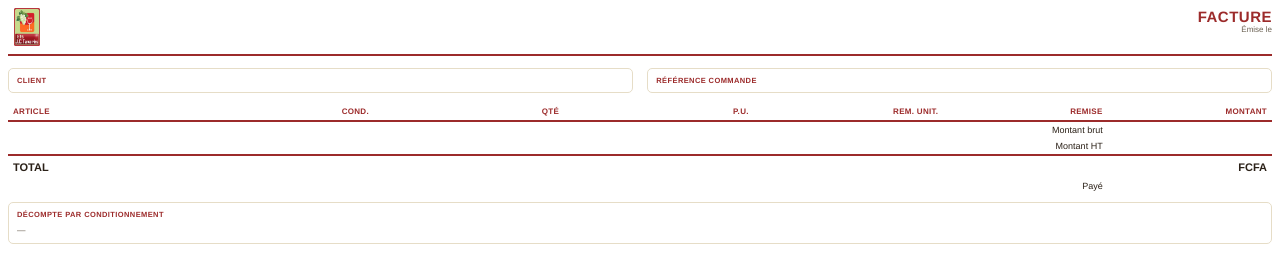
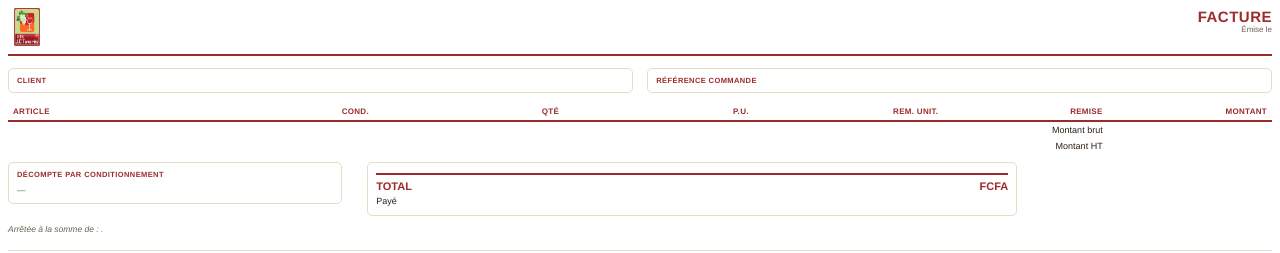
Before and after one commit to Mediasoftsenegal/gestion_stock, a Django app: template ventes/templates/ventes/facture_pdf.html in a window 1280 px wide. Shown: the top 253 px of the page. Run offline with Django 4.2, Linux system fonts and the light colour scheme; the template is opened without the code that fills it, so the values that code supplies are empty.

Commit message:
Reorganise la synthese de la facture PDF en deux cadres cote a cote
- Cadre decompte par conditionnement reduit a ~25% de largeur (x-3).
- Nouveau cadre ~50% (x-6) regroupant TOTAL, Paye et Reliquat (ce
  dernier affiche seulement s'il reste un solde du, jamais pour une
  facture soldee ou en trop-percu).

Co-Authored-By: Claude Sonnet 5 <noreply@anthropic.com>

```diff
--- a/ventes/templates/ventes/facture_pdf.html
+++ b/ventes/templates/ventes/facture_pdf.html
@@ -28,18 +28,22 @@
   thead th.num, tbody td.num, tfoot td.num { text-align: right; }
   tbody td { padding: 4px 5px; border-bottom: 1px solid #e6ddc7; }
   tfoot td { padding: 3px 5px; }
-  tfoot .total td { padding: 5px; font-weight: 700; font-size: 11px; border-top: 2px solid #9c2b2b; }
-  tfoot .total .ligne-total { display: flex; justify-content: space-between; align-items: center; }
   .remise, tbody td.remise, tfoot tr.remise td { color: #d4622a; }
   .depot { display: inline-block; margin-top: 3px; padding: 1px 6px; border-radius: 3px;
            background: #f3ead6; color: #9c2b2b; font-size: 7.5px; font-weight: 700;
            text-transform: uppercase; letter-spacing: .4px; }
-  .decompte { border: 1px solid #e6ddc7; border-radius: 5px; padding: 7px 8px; margin-top: 8px; }
+  .synthese { display: flex; gap: 2%; margin-top: 8px; align-items: flex-start; }
+  .decompte { width: 25%; border: 1px solid #e6ddc7; border-radius: 5px; padding: 7px 8px; }
   .decompte .lbl { font-size: 7.5px; text-transform: uppercase; letter-spacing: .4px;
                    color: #9c2b2b; font-weight: 700; margin-bottom: 4px; }
   .decompte .item { display: flex; justify-content: space-between; font-size: 8.5px;
                      padding: 1.5px 0; color: #6b6153; }
   .decompte .item strong { color: #2b2118; }
+  .totaux { width: 50%; border: 1px solid #e6ddc7; border-radius: 5px; padding: 7px 8px; }
+  .totaux .item { display: flex; justify-content: space-between; font-size: 9px; padding: 2px 0; }
+  .totaux .item.total { font-weight: 700; font-size: 11px; color: #9c2b2b;
+                         border-top: 2px solid #9c2b2b; margin-top: 3px; padding-top: 5px; }
+  .totaux .item.reliquat { font-weight: 700; color: #b3261e; }
   .resume { margin-top: 8px; font-size: 8.5px; }
   .resume .lettres { font-style: italic; margin-top: 4px; color: #6b6153; }
   .pied { margin-top: 16px; font-size: 7.5px; color: #6b6153; text-align: center;
@@ -120,19 +124,24 @@
       {% if facture.appliquer_tva %}
       <tr><td colspan="6" class="num">TVA (18%)</td><td class="num">{{ facture.montant_tva|floatformat:0 }}</td></tr>
       {% endif %}
-      <tr class="total"><td colspan="7">
-        <div class="ligne-total"><span>TOTAL</span><span>{{ facture.montant_total|floatformat:0 }} FCFA</span></div>
-      </td></tr>
-      <tr><td colspan="6" class="num">Payé</td><td class="num">{{ facture.montant_paye|floatformat:0 }}</td></tr>
     </tfoot>
   </table>
 
+  <div class="synthese">
     <div class="decompte">
       <div class="lbl">Décompte par conditionnement</div>
       {% for d in facture.decompte_conditionnements %}
         <div class="item"><span>{{ d.conditionnement.nom }}</span><strong>{{ d.quantite }}</strong></div>
       {% empty %}<div class="item"><span>—</span></div>
       {% endfor %}
+    </div>
+    <div class="totaux">
+      <div class="item total"><span>TOTAL</span><span>{{ facture.montant_total|floatformat:0 }} FCFA</span></div>
+      <div class="item"><span>Payé</span><span>{{ facture.montant_paye|floatformat:0 }}</span></div>
+      {% if not facture.annulee and facture.reliquat > 0 %}
+      <div class="item reliquat"><span>Reliquat</span><span>{{ facture.reliquat|floatformat:0 }}</span></div>
+      {% endif %}
+    </div>
   </div>
 
   <div class="resume">
```
Lines whose indentation alone changed are shown as unchanged.
